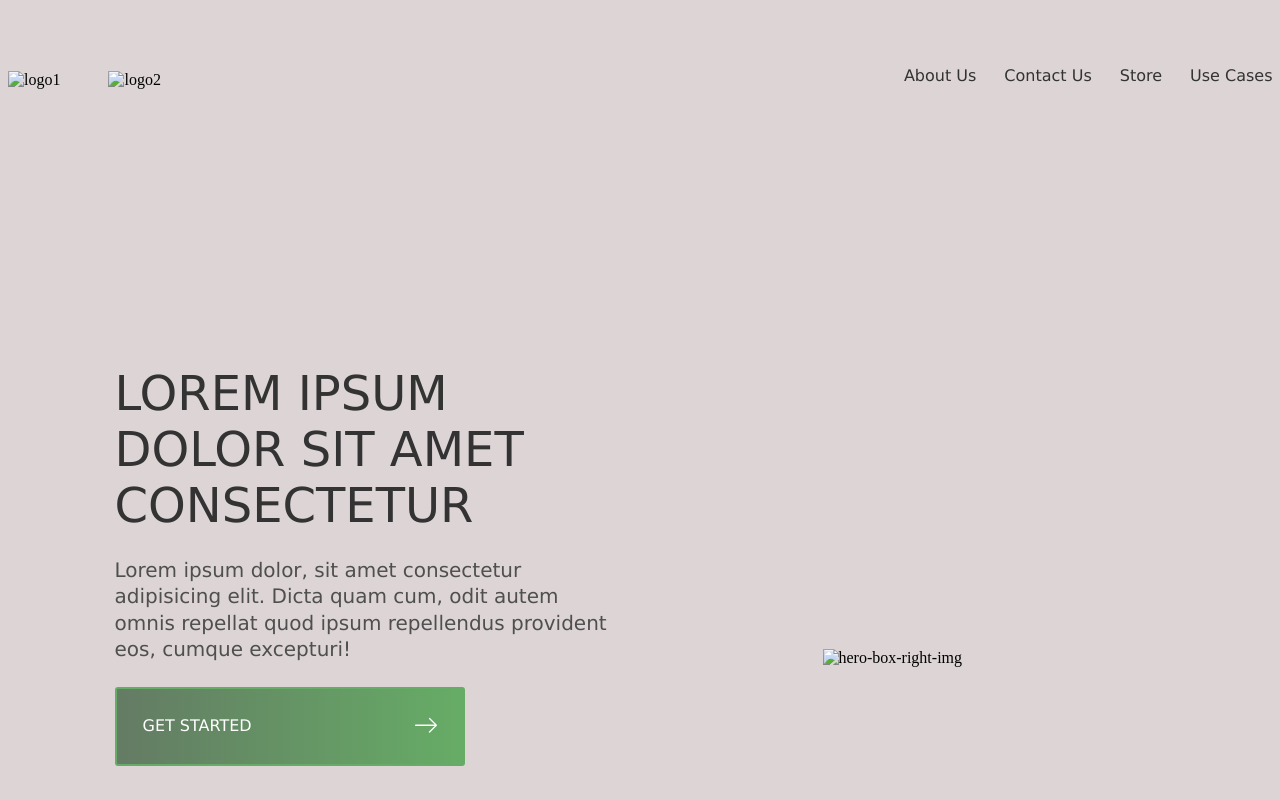
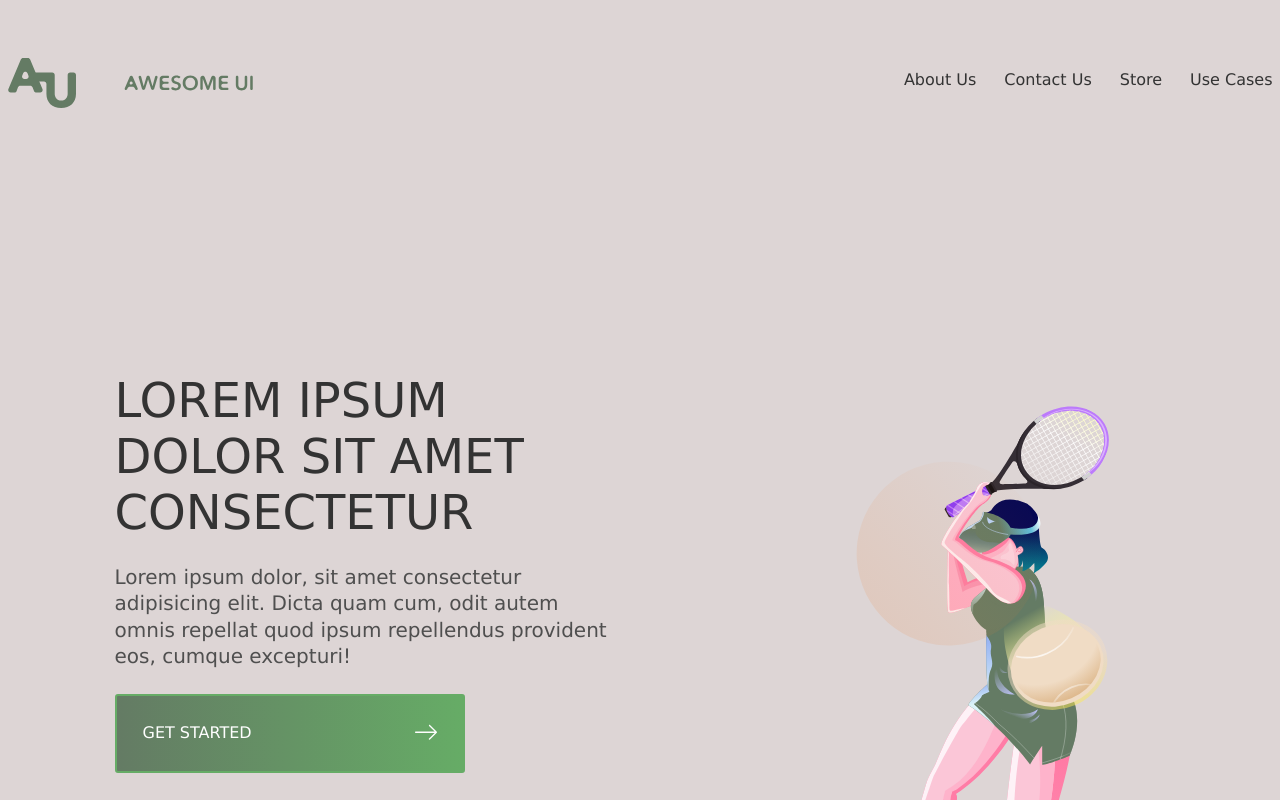
Before and after one commit to agnevolunge/2023-09-01-Assigment-No2, a plain HTML site: page index.html in a window 1280 px wide. Shown: the top 800 px of the page. Drawn offline with Linux system fonts and the light colour scheme; the site is published under a folder, as on GitHub Pages, so addresses that start at the root find nothing.

Commit message:
img links corrected

```diff
--- a/index.html
+++ b/index.html
@@ -13,8 +13,8 @@
         <div class="container">
             <div class="main-header-wrapper">
                 <div class="logo-wrapper">
-                    <img class="logo-image-1" src="/A U.svg" alt="logo1">
-                    <img class="logo-image-2" src="/AWESOME UI.svg" alt="logo2" >
+                    <img class="logo-image-1" src="./A U.svg" alt="logo1">
+                    <img class="logo-image-2" src="./AWESOME UI.svg" alt="logo2" >
                 </div>
                 <nav class="main-navigation">
                     <ul class="menu-list">
@@ -48,7 +48,7 @@
         </div>
 
         <div class="hero-box-right-side">
-            <img src="/Group 2574.svg" alt="hero-box-right-img" class="hero-box-right-side-img">
+            <img src="./Group 2574.svg" alt="hero-box-right-img" class="hero-box-right-side-img">
         </div>
     </div>
 </section>
```
